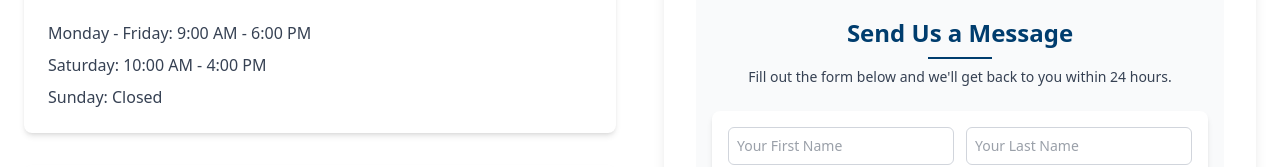
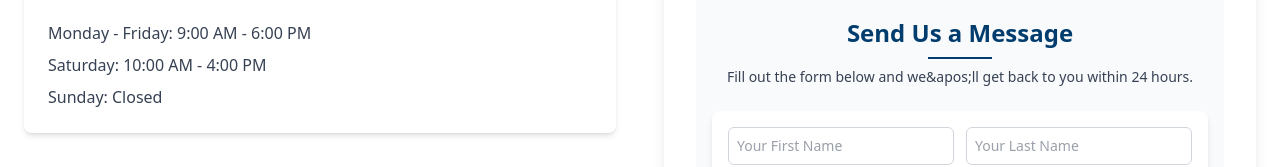
Before and after one commit to karthiknish/uk-visa, a Next.js app: page /contact in a window 1280 px wide. Shown: the part 435-602 px from the top of the page. Built offline with nearby package versions, Linux system fonts and the light colour scheme.

Commit message:
Refactor Free Review page and components for improved structure and functionality. Added smooth scrolling to the contact form, updated navigation and footer components, and enhanced the contact form with error handling and success messages.

```diff
--- a/src/app/contact/page.js
+++ b/src/app/contact/page.js
@@ -27,8 +27,8 @@ export default function ContactPage() {
               </h1>
               <div className="h-1 w-20 bg-[#003D6E] mx-auto mb-8"></div>
               <p className="max-w-2xl mx-auto text-lg text-gray-700">
-                Get in touch with our team of visa specialists. We're here to
-                help you with your UK visa and immigration needs.
+                Get in touch with our team of visa specialists. We&apos;re here
+                to help you with your UK visa and immigration needs.
               </p>
             </div>
 
@@ -167,7 +167,7 @@ export default function ContactPage() {
                   labels={{
                     heading: "Send Us a Message",
                     subheading:
-                      "Fill out the form below and we'll get back to you within 24 hours.",
+                      "Fill out the form below and we&apos;ll get back to you within 24 hours.",
                     firstName: "Your First Name",
                     lastName: "Your Last Name",
                     email: "Your Email Address",
```
